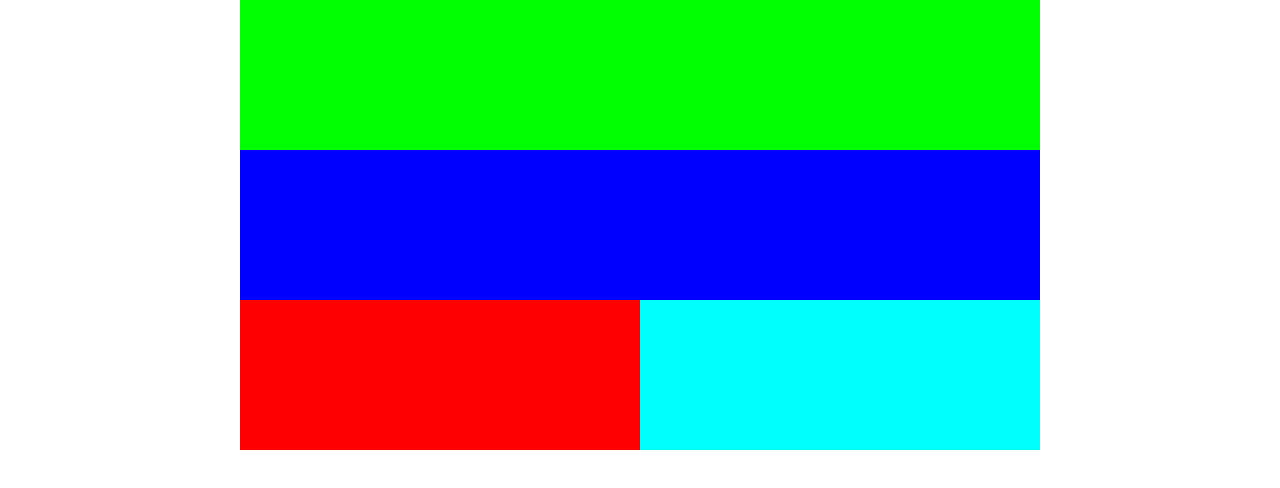
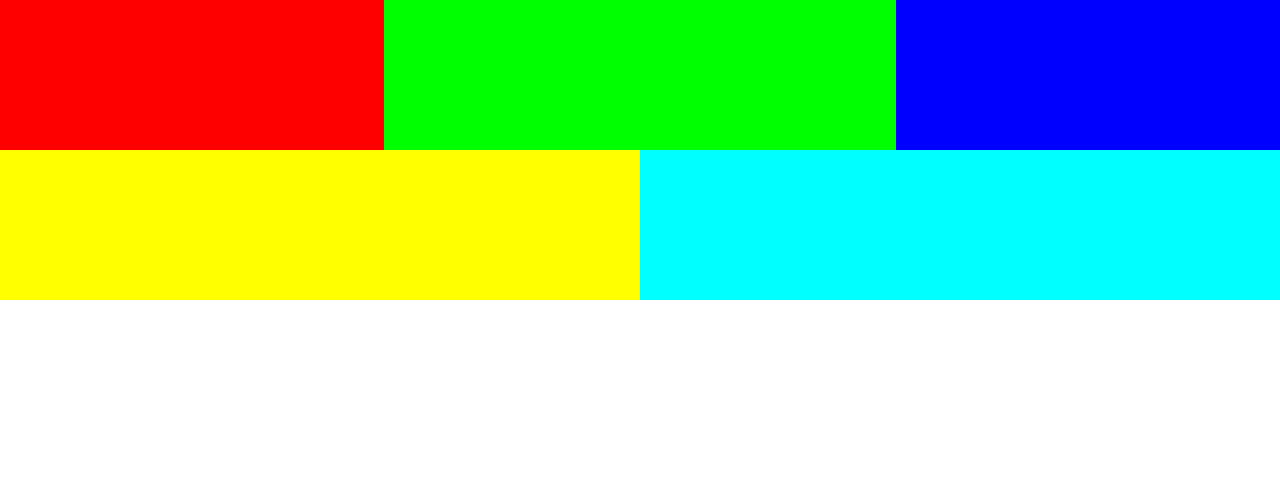
Before and after one commit to My-courses-complete/HTML-CSS, a plain HTML site: page index.html in a window 1280 px wide. Drawn offline with Linux system fonts and the light colour scheme.

Commit message:
column drop

```diff
--- a/css/desktop.css
+++ b/css/desktop.css
@@ -1,22 +1,21 @@
 @media (min-width: 800px) {
-	.container {
-		width: 800px;
-		margin-left: auto;
-		margin-right: auto;
+	.c1 {
+		width: 30%;
 	}
 
-	.c1 {
-		width: 50%;
-		order: 1;
-		height: 150px;
+	.c2 {
+		width: 40%;
+	}
+
+	.c3 {
+		width: 30%;
 	}
 
 	.c4 {
-		width: 100%;
+		width: 50%;
 	}
 
 	.c5 {
 		width: 50%;
-		order: 2;
 	}
 }
--- a/css/tablet.css
+++ b/css/tablet.css
@@ -1,14 +1,26 @@
 @media (min-width: 600px) {
 	.c1 {
 		width: 25%;
-		height: 300px;
+		order: 1;
+	}
+
+	.c2 {
+		width: 75%;
+		order: 2;
+	}
+
+	.c3 {
+		width: 100%;
+		order: 3;
 	}
 
 	.c4 {
-		width: 75%;
+		width: 100%;
+		order: 4;
 	}
 
 	.c5 {
 		width: 100%;
+		order: 5;
 	}
 }
--- a/index.html
+++ b/index.html
@@ -17,10 +17,9 @@
 <body>
 	<main class="container">
 		<div class="c1"></div>
-		<div class="c4">
-			<div class="c2"></div>
-			<div class="c3"></div>
-		</div>
+		<div class="c2"></div>
+		<div class="c3"></div>
+		<div class="c4"></div>
 		<div class="c5"></div>
 	</main>
 </body>
```
